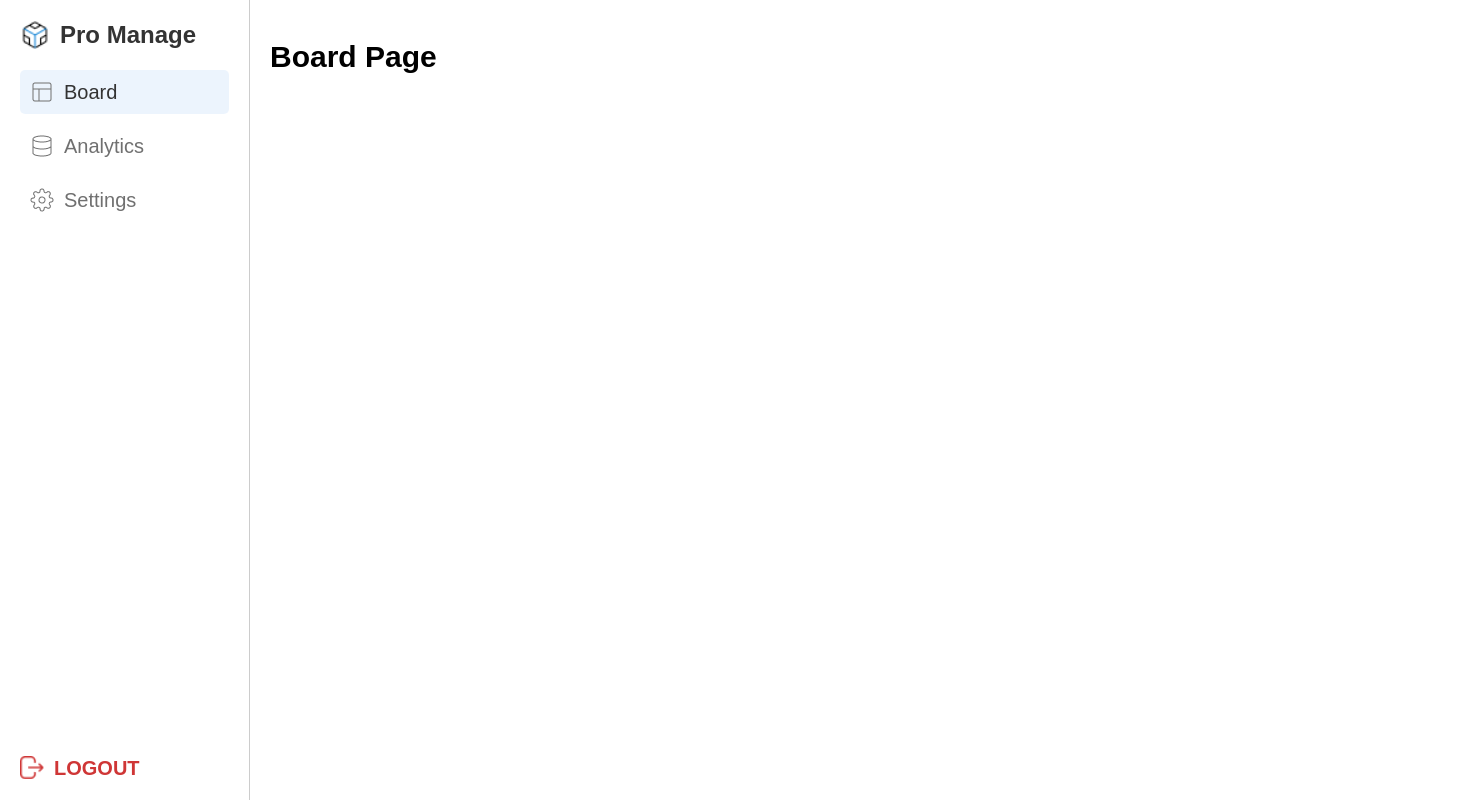
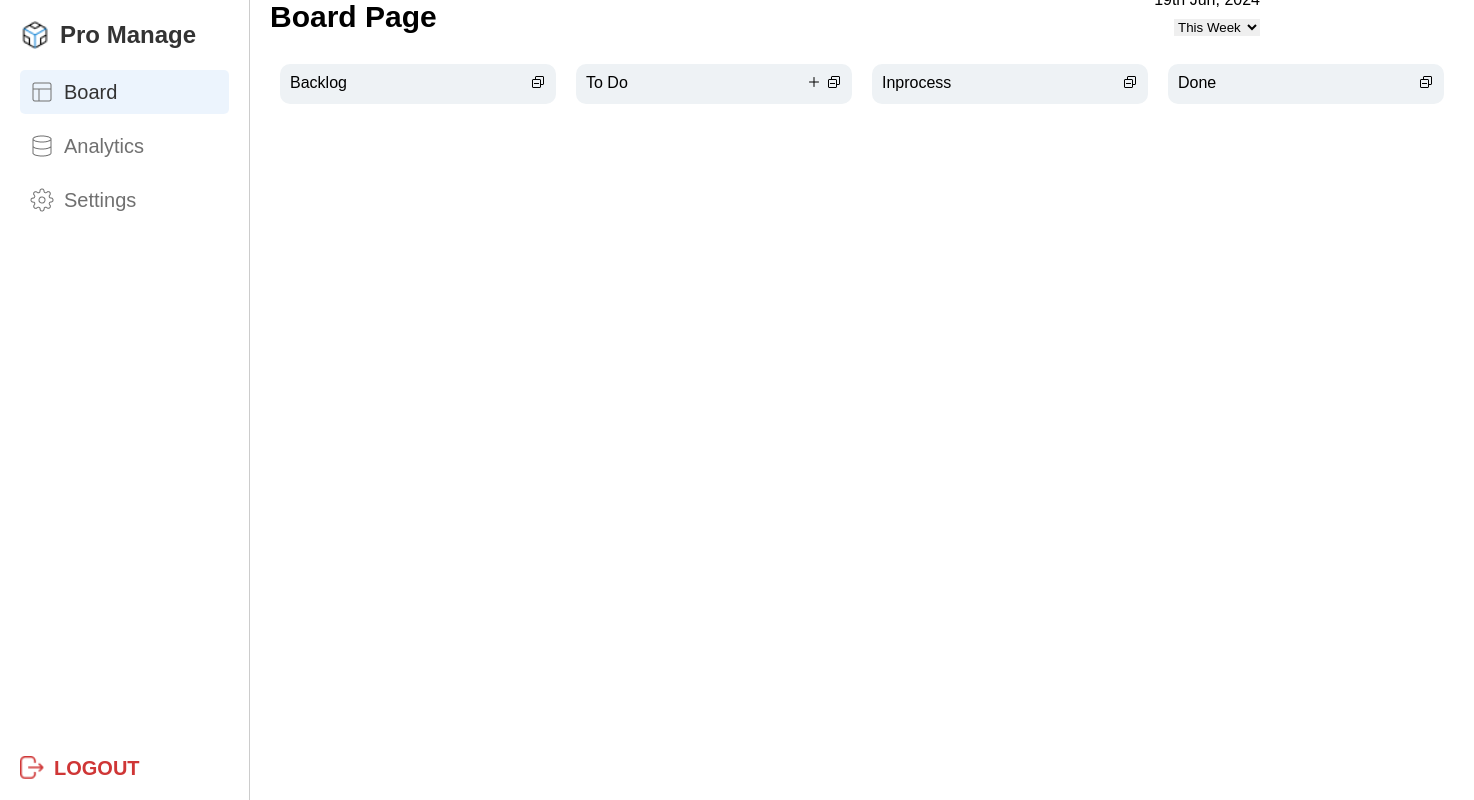
Before and after one commit to sarthakare/ProManage, a React (Vite) app in the folder client/: page /home/board in a window 1280 px wide. Shown: the whole page, 1474 px wide, since content can reach past the window. Built offline with nearby package versions, Linux system fonts and the light colour scheme; no server answers.

Commit message:
board page frontend

```diff
--- a/client/package.json
+++ b/client/package.json
@@ -18,6 +18,7 @@
     "react": "^18.2.0",
     "react-dom": "^18.2.0",
     "react-hot-toast": "^2.4.1",
+    "react-icons": "^5.2.1",
     "react-router-dom": "^6.23.1"
   },
   "devDependencies": {
--- a/client/src/components/Analytics.jsx
+++ b/client/src/components/Analytics.jsx
@@ -2,8 +2,8 @@ import "../styles/Analytics.css";
 
 function Analytics() {
   return (
-    <div>
-      <h1>Analytics</h1>
+    <div className="analytics">
+      <h2>Analytics</h2>
       <div className="task-dashboard">
         <div className="task-list">
           <div className="task-item">
--- a/client/src/components/Board.jsx
+++ b/client/src/components/Board.jsx
@@ -1,13 +1,89 @@
 import "../styles/Board.css";
-import { useContext } from "react";
+import { useContext, useState, useEffect } from "react";
 import { UserContext } from "../../contex/userContext";
+import { VscCollapseAll } from "react-icons/vsc";
+import { IoAdd } from "react-icons/io5";
 
 function Board() {
-  const {user} = useContext(UserContext);
+  const { user } = useContext(UserContext);
+  const [currentDate, setCurrentDate] = useState("");
+  const [selectedOption, setSelectedOption] = useState("thisWeek");
+
+  useEffect(() => {
+    const formatDate = (date) => {
+      const day = date.getDate();
+      const month = date.toLocaleString("default", { month: "short" });
+      const year = date.getFullYear();
+
+      let daySuffix;
+      if (day === 1 || day === 21 || day === 31) {
+        daySuffix = "st";
+      } else if (day === 2 || day === 22) {
+        daySuffix = "nd";
+      } else if (day === 3 || day === 23) {
+        daySuffix = "rd";
+      } else {
+        daySuffix = "th";
+      }
+
+      return `${day}${daySuffix} ${month}, ${year}`;
+    };
+
+    const today = new Date();
+    setCurrentDate(formatDate(today));
+  }, []);
+
+  const handleOptionChange = (event) => {
+    setSelectedOption(event.target.value);
+  };
+
   return (
     <div className="board">
-      {!!user && <h2>Welcome! {user.name}</h2>}
-      <h1>Board Page</h1>
+      <div className="headingContainer">
+        <div className="topRow">
+          <div className="nameContainer">
+            {!!user && <h2>Welcome! {user.name}</h2>}
+          </div>
+          <div className="dateContainer">{currentDate}</div>
+        </div>
+        <div className="bottomRow">
+          <h1>Board Page</h1>
+          <div className="ddl">
+            <select value={selectedOption} onChange={handleOptionChange}>
+              <option value="today">Today</option>
+              <option value="thisWeek">This Week</option>
+              <option value="thisMonth">This Month</option>
+            </select>
+          </div>
+        </div>
+      </div>
+      <div className="taskContainer">
+        <div className="backlogContainer">
+          <div className="containerName">Backlog</div>
+          <div className="icons">
+            <VscCollapseAll />
+          </div>
+        </div>
+        <div className="toDoContainer">
+          <div className="containerName">To Do</div>
+          <div className="icons">
+            <IoAdd />{" "}
+            <VscCollapseAll />
+          </div>
+        </div>
+        <div className="inprocessContainer">
+          <div className="containerName">Inprocess</div>
+          <div className="icons">
+            <VscCollapseAll />
+          </div>
+        </div>
+        <div className="doneContainer">
+          <div className="containerName">Done</div>
+          <div className="icons">
+            <VscCollapseAll />
+          </div>
+        </div>
+      </div>
     </div>
   );
 }
--- a/client/src/components/Home.jsx
+++ b/client/src/components/Home.jsx
@@ -4,7 +4,8 @@ import Navbar from "./Navbar";
 import Board from "./Board";
 import Analytics from "./Analytics";
 import Settings from "./Settings";
-import "../styles/Navbar.css"; // Ensure this import is here to apply the styles
+import "../styles/Navbar.css";
+import "../styles/Home.css";
 import { UserContextProvider } from "../../contex/userContext";
 
 function Home() {
--- a/client/src/components/Settings.jsx
+++ b/client/src/components/Settings.jsx
@@ -52,7 +52,7 @@ function Settings() {
   };
 
   return (
-    <>
+    <div className="settings">
       <h2>Settings</h2>
       <form onSubmit={handleUpdate} className="userDetails">
         <div className="userInfoSettings">
@@ -93,7 +93,7 @@ function Settings() {
           </button>
         </div>
       </form>
-    </>
+    </div>
   );
 }
 
--- a/client/src/styles/Analytics.css
+++ b/client/src/styles/Analytics.css
@@ -1,3 +1,7 @@
+.analytics{
+  padding-left: 20px;
+  padding-right: 20px;
+}
 
 h1 {
   font-size: 30px;
--- a/client/src/styles/Board.css
+++ b/client/src/styles/Board.css
@@ -0,0 +1,77 @@
+.board {
+  padding-left: 20px;
+  padding-right: 20px;
+}
+
+.headingContainer {
+  display: flex;
+  flex-direction: column;
+}
+
+.topRow {
+  display: flex;
+  justify-content: space-between;
+  align-items: center;
+}
+
+.bottomRow {
+  display: flex;
+  justify-content: space-between;
+  align-items: center;
+}
+
+.nameContainer {
+  flex: 1;
+}
+
+.dateContainer {
+  flex: 1;
+  text-align: right;
+  position: fixed;
+  right: 20px;
+}
+
+h1 {
+  flex: 1;
+  margin: 0;
+}
+
+.ddl {
+  flex: 1;
+  text-align: right;
+  position: fixed;
+  right: 20px;
+}
+
+select {
+  border-width: 0;
+}
+
+/* taskContainer CSS */
+
+.taskContainer {
+  display: grid;
+  grid-template-columns: 1fr 1fr 1fr 1fr;
+  height: max-content;
+  overflow-x: auto;
+  white-space: nowrap;
+}
+
+.backlogContainer,
+.toDoContainer,
+.inprocessContainer,
+.doneContainer {
+  margin: 10px;
+  padding: 10px;
+  background-color: #eef2f5;
+  border-radius: 10px;
+  width: 20vw;
+}
+
+.containerName {
+  float: left;
+}
+
+.icons {
+  float: right;
+}
--- a/client/src/styles/Navbar.css
+++ b/client/src/styles/Navbar.css
@@ -1,11 +1,12 @@
-/* Navbar.css */
-
 body {
   margin: 0;
   font-family: Arial, sans-serif;
 }
 
 .navbar {
+  position: fixed; /* Keeps the navbar fixed in place */
+  top: 0;
+  left: 0;
   display: flex;
   flex-direction: column;
   justify-content: space-between;
@@ -17,6 +18,7 @@ body {
   padding: 20px;
   box-sizing: border-box;
   border-right: 1px solid #ccc; /* Optional: for a visual separator */
+  z-index: 1000; /* Ensures the navbar is above other content */
 }
 
 .navbar-header {
@@ -98,5 +100,5 @@ body {
 
 .mainContent {
   flex-grow: 1;
-  padding: 20px;
+  margin-left: 250px; /* Adjust to account for the width of the fixed navbar */
 }
--- a/client/src/styles/Settings.css
+++ b/client/src/styles/Settings.css
@@ -1,3 +1,7 @@
+.settings{
+  padding-left: 20px;
+  padding-right: 20px;
+}
 
 .userInfoSettings input {
   width: 50%;
```
Also changed, not shown: 1 other file (tests, documents, lock files or other folders).
